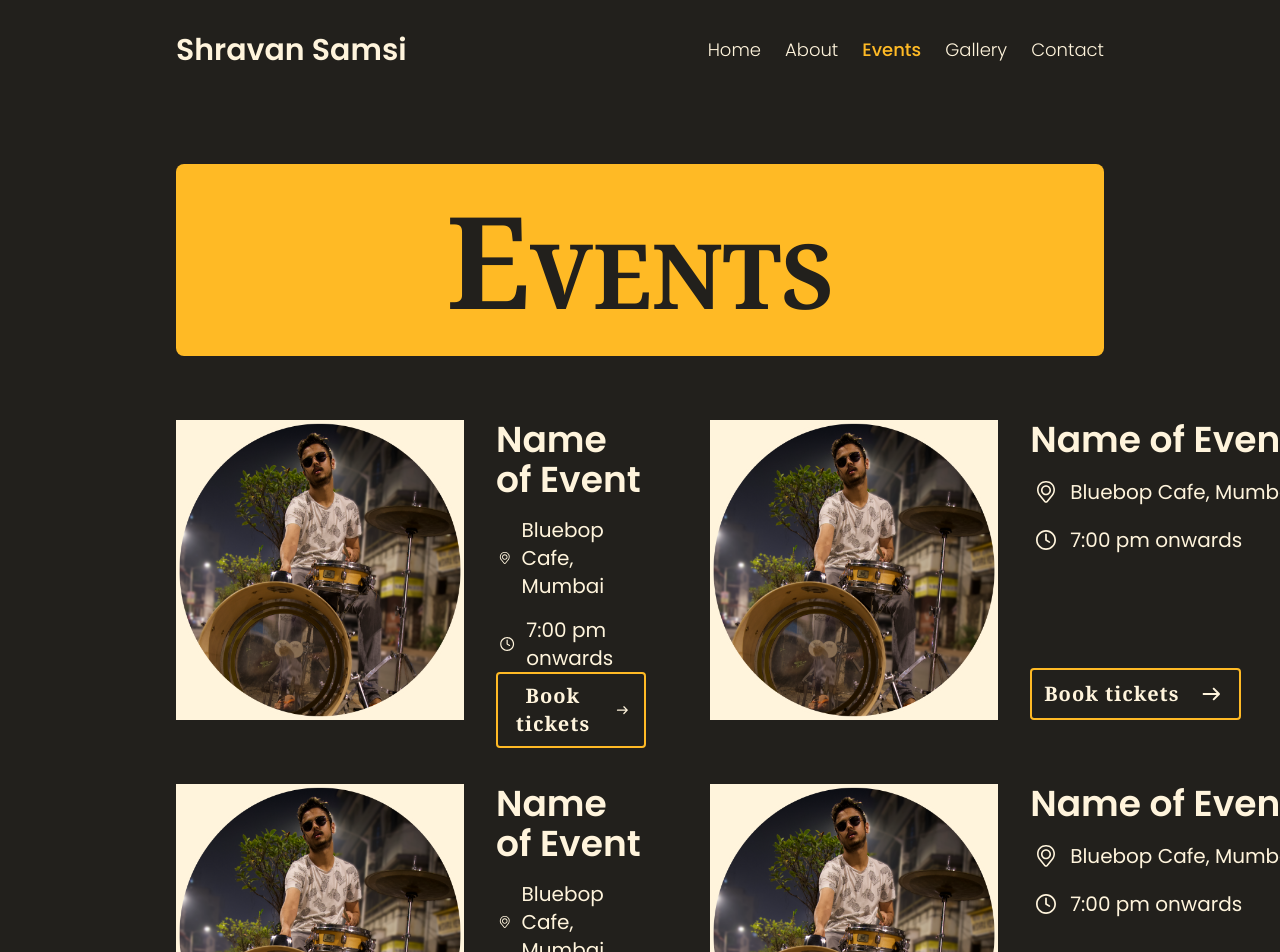
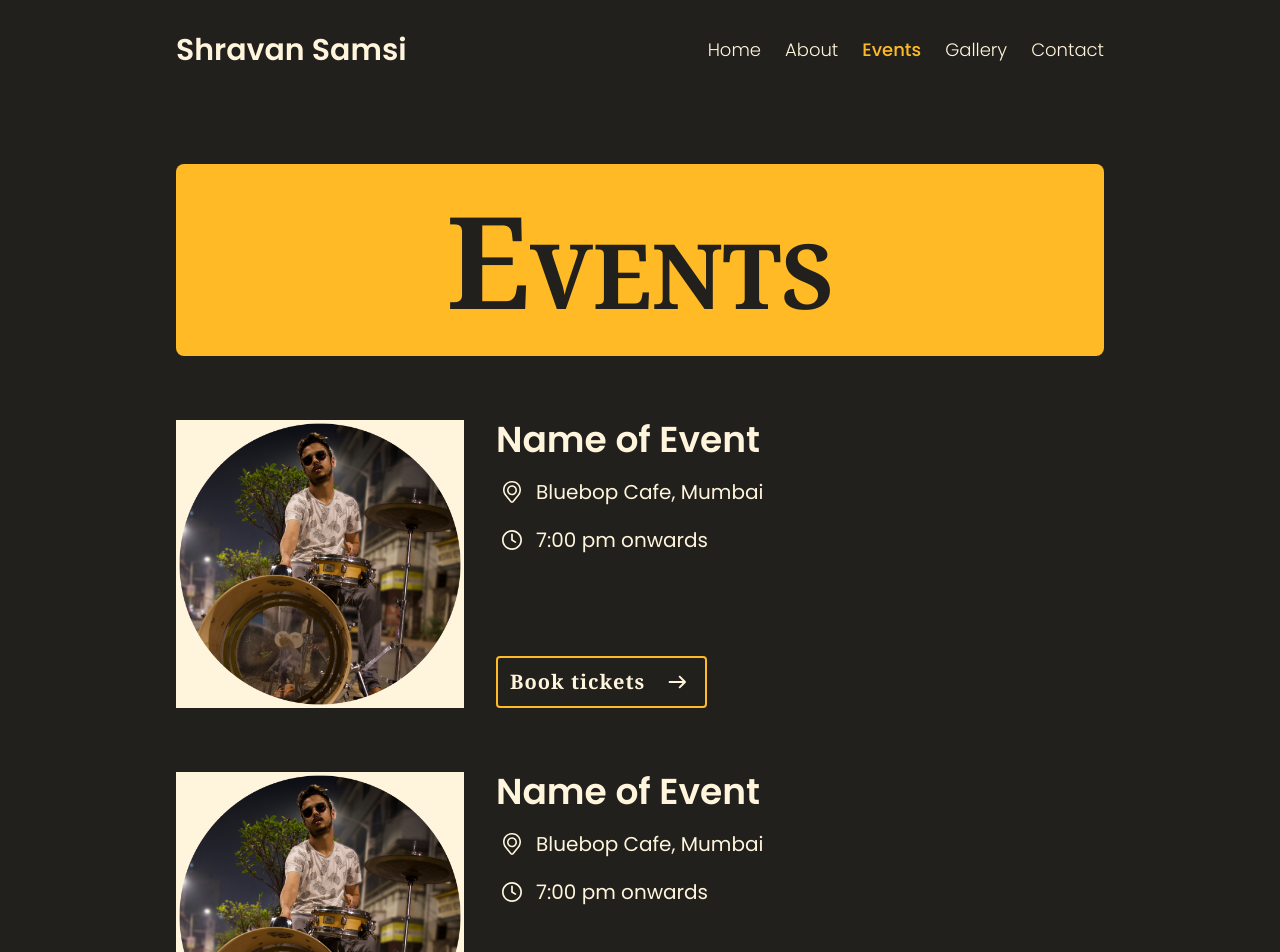
Before and after one commit to NeeshSamsi/shravansamsi, a Next.js app: page /events in a window 1280 px wide. Shown: the top 952 px of the page. Built offline with nearby package versions, Linux system fonts and the light colour scheme; what tailwind-hamburgers would draw is missing.

Commit message:
feat: Canned custom grid classes

```diff
--- a/styles/globals.css
+++ b/styles/globals.css
@@ -5,7 +5,3 @@
 .font-smallcaps {
   font-variant: small-caps;
 }
-
-.grid-cols-events {
-  grid-template-columns: auto max-content;
-}
```
